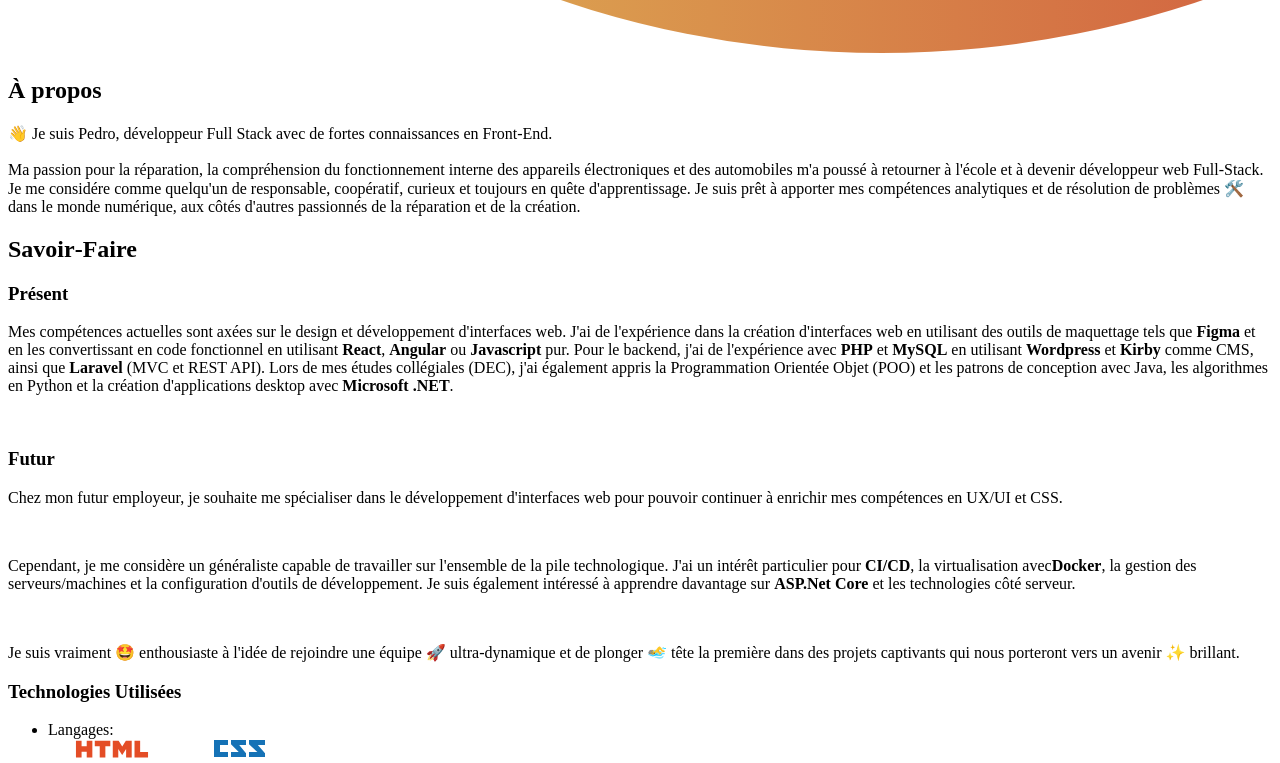
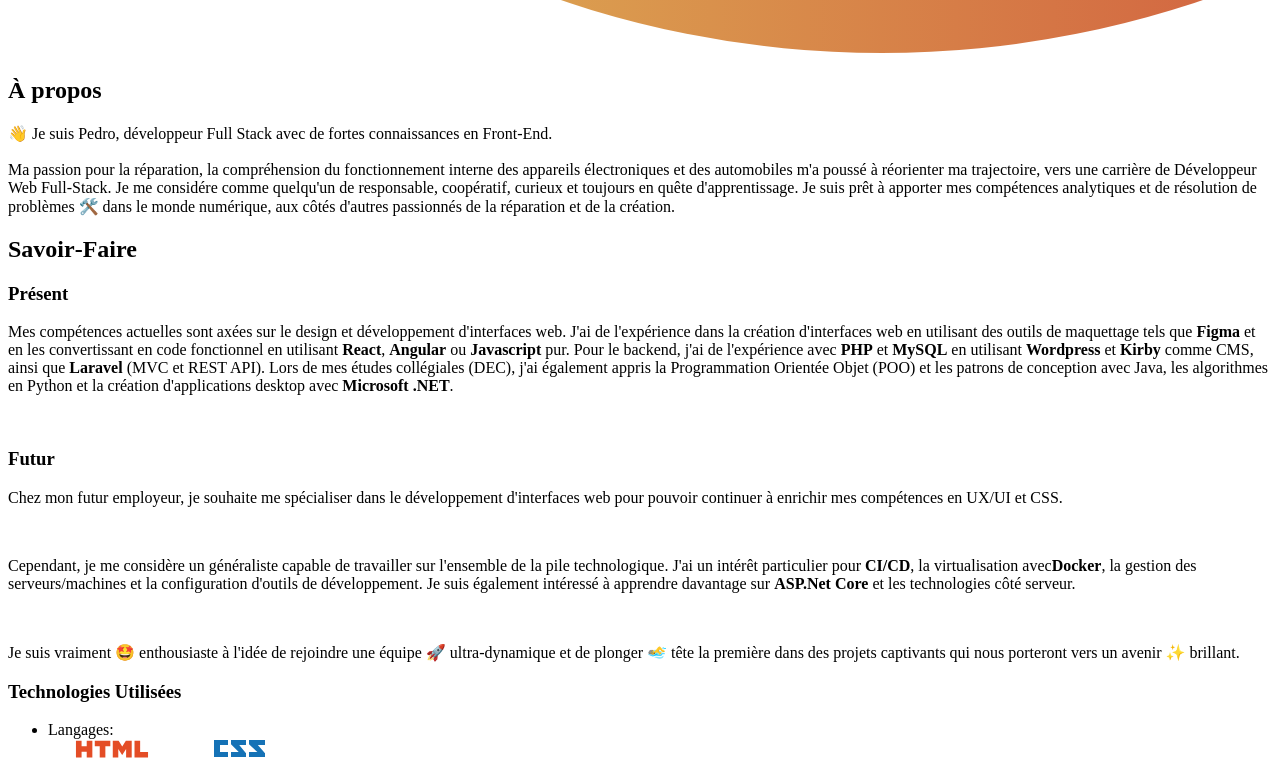
Before and after one commit to pcavendano/Portfolio, a React (Vite) app: page / in a window 1280 px wide. Shown: the part 4620-5383 px from the top of the page. Built offline with nearby package versions, Linux system fonts and the light colour scheme; the HTML template or start-up script is replaced by a standard one.

Commit message:
update data

```diff
--- a/src/assets/data/data.json
+++ b/src/assets/data/data.json
@@ -1,11 +1,11 @@
 {
     "mm": {
-        "projectDescription": "Pendant mon stage chez Calotte, l'un de mes mandats consistait à travailler sur la refonte du site MeilleurMonde.",
+        "projectDescription": "Pendant mon stage chez Calotte, l'un de mes mandats consistait à travailler sur la refonte du site MeilleurMonde.org",
         "projectIngridients": "Sous la supervision de Vincent, j'ai activement contribué à la création du site en utilisant Kirby CMS, qui est basé sur PHP, en plus d'utiliser CSS et JavaScript pur.",
-        "projectProcedure": "Ce fût un stage tres enréchisant. J'ai pu apprendre beaucoup de choses sur le développement web et sur le travail en équipe. J'ai aussi pu apprendre à utiliser un CMS et à travailler avec des outils de collaboration comme GitHub et Slack. Mes compétences en CSS et JavaScript ont aussi été grandement améliorées."
+        "projectProcedure": "Ce fût un stage très enrichissant. J'ai pu apprendre beaucoup de choses sur le développement web et sur le travail en équipe. J'ai également appris à utiliser un CMS et à travailler avec des outils de collaboration comme GitHub et Slack. Mes compétences en CSS et JavaScript se sont aussi peaufinées."
     },
     "vinovino": {
-        "projectDescription": "Pour mon projet de fin d'études, nous avons crée une App de gestion de bouteilles de vin. Elle permet de trouver une bouteille, en faisant une recherche ou en utilisant le scanner, sur toutes les bouteilles de la SAQ  .",
+        "projectDescription": "Pour mon projet de fin d'études, nous avons créé une App de gestion de bouteilles de vin. Elle permet de rechercher un produit et d'obtenir des spécifications sur des vins disponibles à la SAQ.",
         "projectIngridients": "Angular, Angular MaterialUI, CSS, Laravel, GitHub Actions, Digital Ocean et MySQL",
         "projectProcedure": "Pour ma part, j'ai travaillé sur la fonctionalité du lecteur de code barres et un WebCrawler qui importe les données des bouteilles du site de la SAQ. J'ai aussi travaillé sur le panel d'administration, la configuration des serveurs et le déploiement avec Github Actions."
     }
--- a/src/components/About.jsx
+++ b/src/components/About.jsx
@@ -129,8 +129,7 @@ const About = () => {
                             <br /> Ma passion pour la réparation, la
                             compréhension du fonctionnement interne des
                             appareils électroniques et des automobiles m&apos;a
-                            poussé à retourner à l&apos;école et à devenir
-                            développeur web Full-Stack. Je me considére comme
+                            poussé à réorienter ma trajectoire, vers une carrière de Développeur Web Full-Stack. Je me considére comme
                             quelqu&apos;un de responsable, coopératif, curieux
                             et toujours en quête d&apos;apprentissage. Je suis
                             prêt à apporter mes compétences analytiques et de
```
